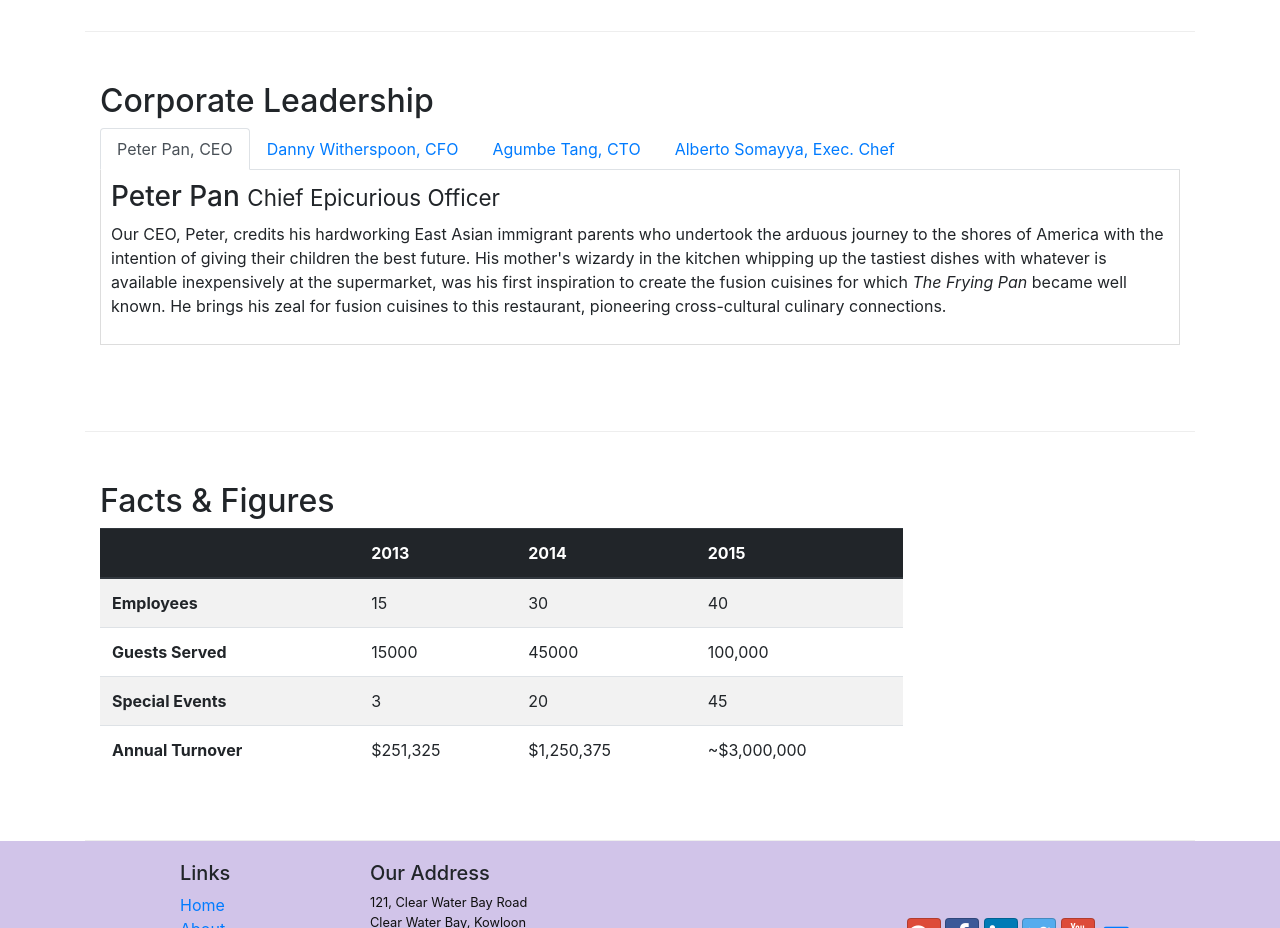
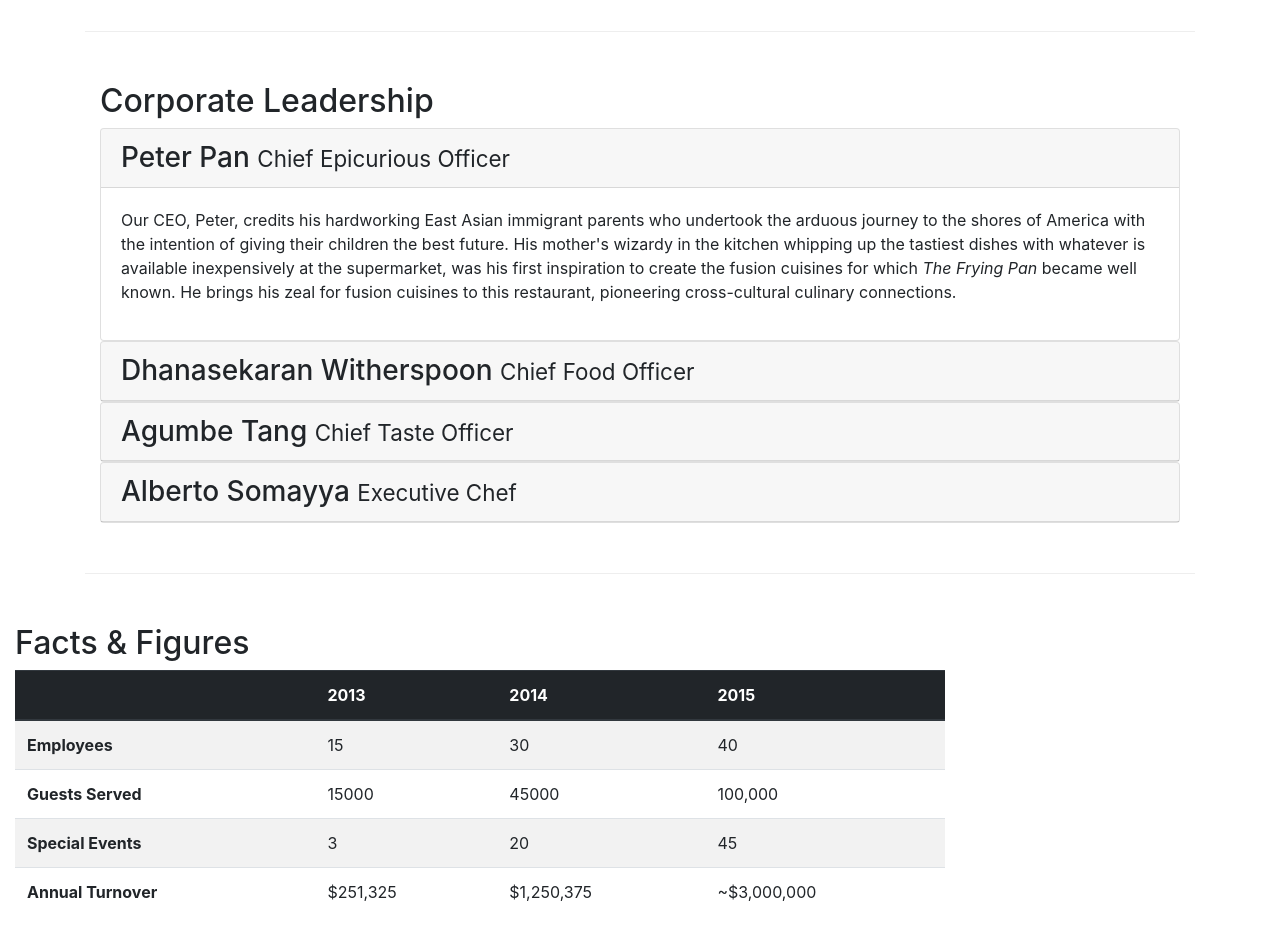
Before and after one commit to tashijain/restaurant-app-bootstrap, a website: page aboutus.html in a window 1280 px wide. Shown: the part 940-1868 px from the top of the page. Drawn offline with nearby package versions, Linux system fonts and the light colour scheme.

Commit message:
accordion

```diff
--- a/aboutus.html
+++ b/aboutus.html
@@ -104,48 +104,72 @@
             <div class="col-sm">
                 <h2>Corporate Leadership</h2>
 
-                <ul class="nav nav-tabs">
-                  <li class="nav-item">
-                    <a class="nav-link active" href="#peter" role="tab"
-                    data-toggle="tab"> Peter Pan, CEO</a>
-                  </li>
-                  <li class="nav-item">
-                      <a class="nav-link" href="#danny" role="tab"
-                        data-toggle="tab">Danny Witherspoon, CFO</a>
-                    </li>
-                    <li class="nav-item">
-                      <a class="nav-link" href="#agumbe"role="tab"
-                        data-toggle="tab">Agumbe Tang, CTO</a>
-                    </li>
-                    <li class="nav-item">
-                      <a class="nav-link" href="#alberto" role="tab"
-                        data-toggle="tab">Alberto Somayya, Exec. Chef</a>
-                    </li>
-                </ul>
-                <div class="tab-content">
-                  <div role="tabpanel" class="tab-pane fade show active" id="peter">
-                    <h3>Peter Pan <small>Chief Epicurious Officer</small></h3>
-                    <p class="d-none d-sm-block">Our CEO, Peter, credits his hardworking East Asian immigrant parents who undertook the arduous journey to the shores of America with the intention of giving their children the best future. His mother's wizardy in the kitchen whipping up the tastiest dishes with whatever is available inexpensively at the supermarket, was his first inspiration to create the fusion cuisines for which <em>The Frying Pan</em> became well known. He brings his zeal for fusion cuisines to this restaurant, pioneering cross-cultural culinary connections.</p>
-                  </div>
 
-                  <div role="tabpanel" class="tab-pane fade" id="danny">
-                    <h3>Dhanasekaran Witherspoon <small>Chief Food Officer</small></h3>
-                    <p class="d-none d-sm-block">Our CFO, Danny, as he is affectionately referred to by his colleagues, comes from a long established family tradition in farming and produce. His experiences growing up on a farm in the Australian outback gave him great appreciation for varieties of food sources. As he puts it in his own words, <em>Everything that runs, wins, and everything that stays, pays!</em></p>
-                  </div>
+                <div id="accordion">
+                  <div class="card">
+                    <div class="card-header" role="tab" id="peterhead">
+                      <h3 class="mb-0">
+                        <a data-toggle="collapse" data-target="#peter">
+                          Peter Pan <small>Chief Epicurious Officer</small>
+                        </a>
+                      </h3>
+                    </div>
+                      <div class="collapse show" id="peter" data-parent="#accordion">
+                        <div class="card-body">
+                          <p class="d-none d-sm-block">Our CEO, Peter, credits his hardworking East Asian immigrant parents who undertook the arduous journey to the shores of America with the intention of giving their children the best future. His mother's wizardy in the kitchen whipping up the tastiest dishes with whatever is available inexpensively at the supermarket, was his first inspiration to create the fusion cuisines for which <em>The Frying Pan</em> became well known. He brings his zeal for fusion cuisines to this restaurant, pioneering cross-cultural culinary connections.</p>
+                        </div>
+                      </div>
+                    </div>
 
-                  <div role="tabpanel" class="tab-pane fade" id="agumbe">
-                    <h3>Agumbe Tang <small>Chief Taste Officer</small></h3>
-                    <p class="d-none d-sm-block">Blessed with the most discerning gustatory sense, Agumbe, our CTO, personally ensures that every dish that we serve meets his exacting tastes. Our chefs dread the tongue lashing that ensues if their dish does not meet his exacting standards. He lives by his motto, <em>You click only if you survive my lick.</em></p>
-                  </div>
+                    <div class="card">
+                      <div class="card-header" role="tab" id="dannyhead">
+                        <h3 class="mb-0">
+                          <a data-toggle="collapse" data-target="#danny">
+                            Dhanasekaran Witherspoon <small>Chief Food Officer</small>
+                          </a>
+                        </h3>
+                      </div>
+                        <div class="collapse" id="danny" data-parent="#accordion">
+                          <div class="card-body">
+                            <p class="d-none d-sm-block">Our CFO, Danny, as he is affectionately referred to by his colleagues, comes from a long established family tradition in farming and produce. His experiences growing up on a farm in the Australian outback gave him great appreciation for varieties of food sources. As he puts it in his own words, <em>Everything that runs, wins, and everything that stays, pays!</em></p>
+                          </div>
+                        </div>
+                      </div>
 
-                  <div role="tabpanel" class="tab-pane fade" id="alberto">
-                    <h3>Alberto Somayya <small>Executive Chef</small></h3>
-                    <p class="d-none d-sm-block">Award winning three-star Michelin chef with wide International experience having worked closely with whos-who in the culinary world, he specializes in creating mouthwatering Indo-Italian fusion experiences. He says, <em>Put together the cuisines from the two craziest cultures, and you get a winning hit! Amma Mia!</em></p>
-                  </div>
+                      <div class="card">
+                        <div class="card-header" role="tab" id="agumbehead">
+                          <h3 class="mb-0">
+                            <a data-toggle="collapse" data-target="#agumbe">
+                              Agumbe Tang <small>Chief Taste Officer</small>
+                            </a>
+                          </h3>
+                        </div>
+                          <div class="collapse" id="agumbe" data-parent="#accordion">
+                            <div class="card-body">
+                              <p class="d-none d-sm-block">Blessed with the most discerning gustatory sense, Agumbe, our CTO, personally ensures that every dish that we serve meets his exacting tastes. Our chefs dread the tongue lashing that ensues if their dish does not meet his exacting standards. He lives by his motto, <em>You click only if you survive my lick.</em></p>
+                            </div>
+                          </div>
+                        </div>
 
+                        <div class="card">
+                          <div class="card-header" role="tab" id="albertohead">
+                            <h3 class="mb-0">
+                              <a data-toggle="collapse" data-target="#alberto">
+                                Alberto Somayya <small>Executive Chef</small>
+                              </a>
+                            </h3>
+                          </div>
+                            <div class="collapse" id="alberto" data-parent="#accordion">
+                              <div class="card-body">
+                                <p class="d-none d-sm-block">Award winning three-star Michelin chef with wide International experience having worked closely with whos-who in the culinary world, he specializes in creating mouthwatering Indo-Italian fusion experiences. He says, <em>Put together the cuisines from the two craziest cultures, and you get a winning hit! Amma Mia!</em></p>
+                              </div>
+                            </div>
+                          </div>
+                      </div>
                 </div>
             </div>
        </div>
+
        <div class="row row-content">
          <div class="col-12 col-sm-9">
            <h2>Facts &amp Figures</h2>
```
